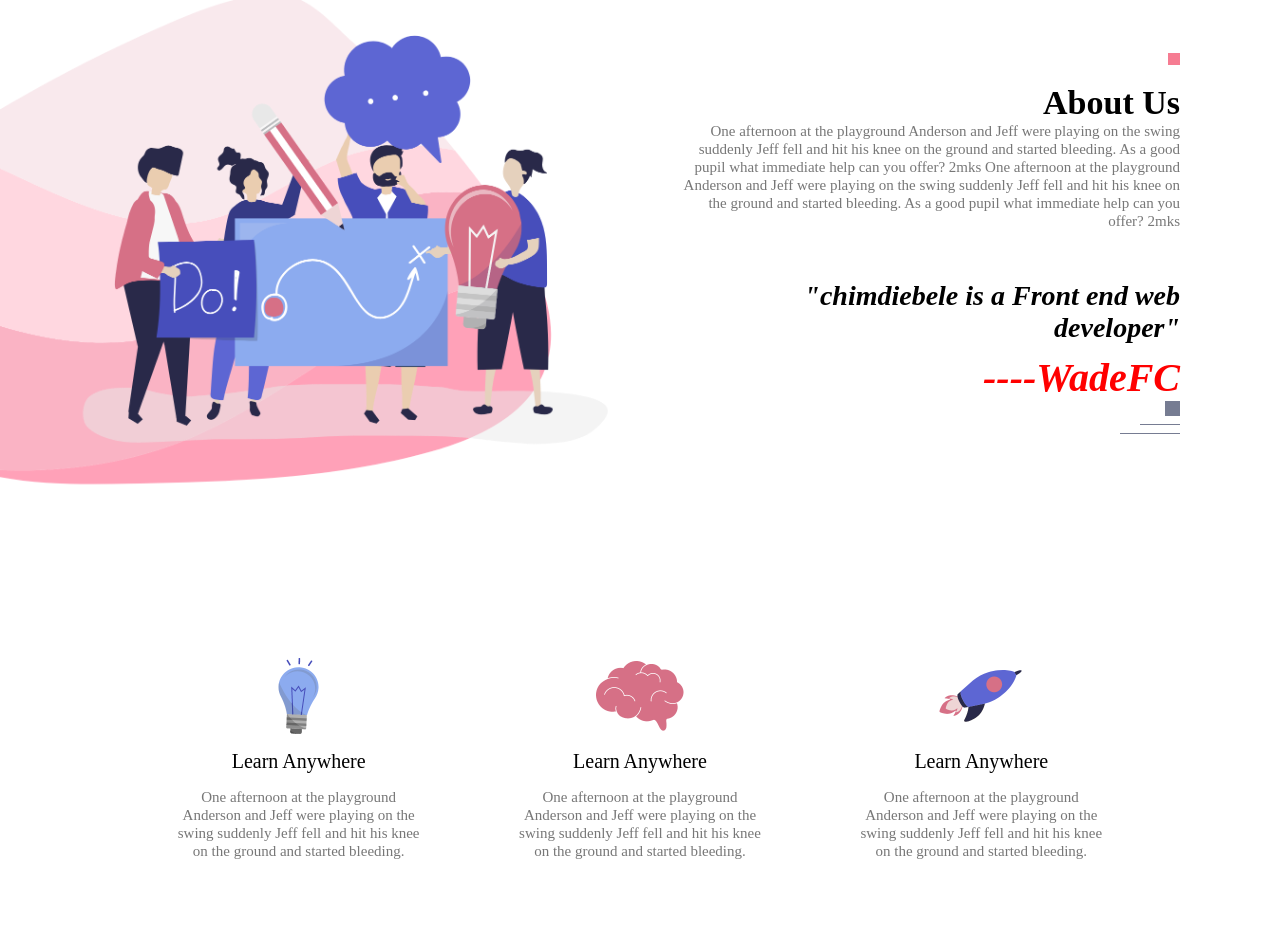
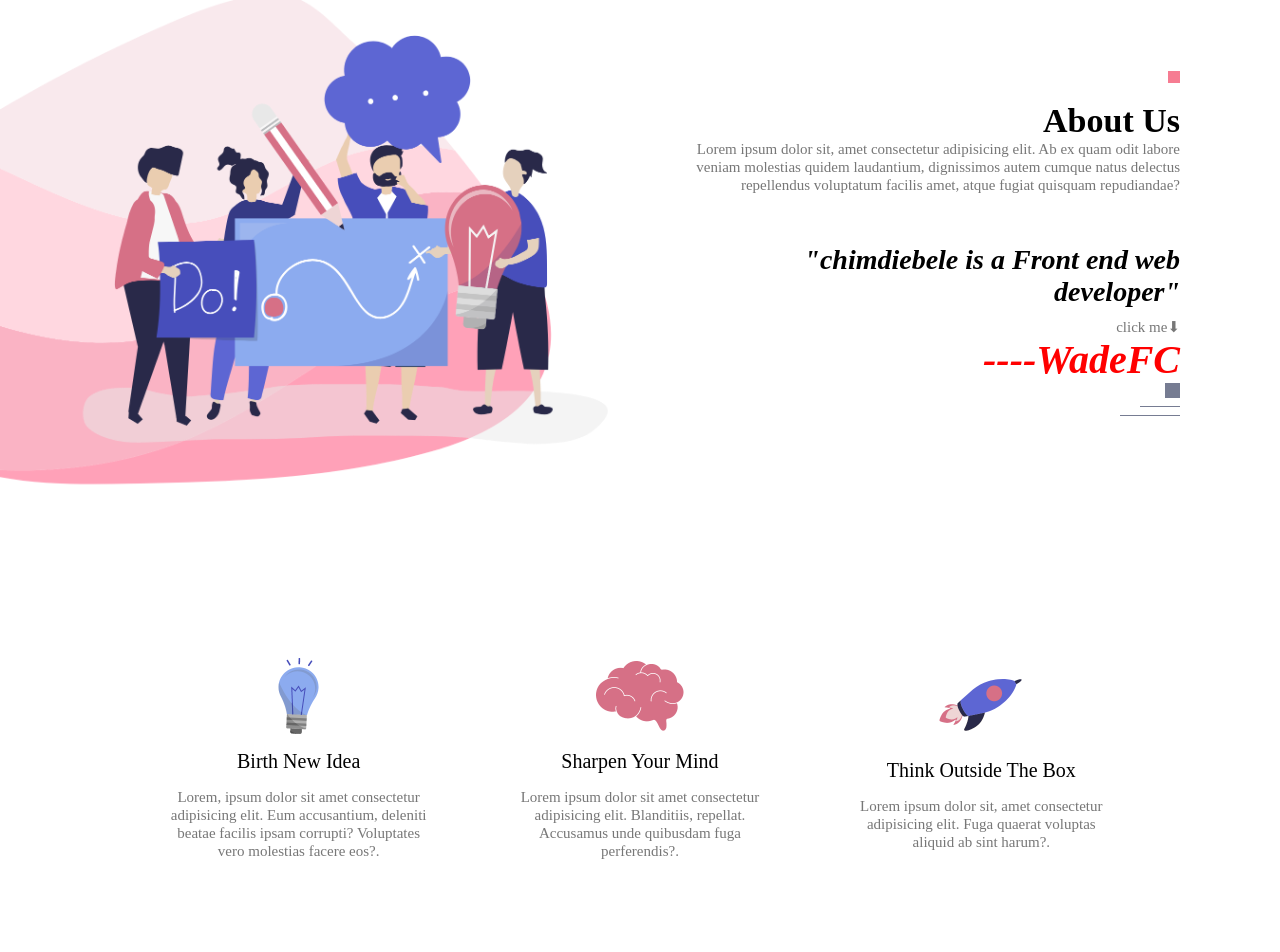
Before and after one commit to WadeFC/Business-Website, a plain HTML site: page index.html in a window 1280 px wide. Shown: the part 920-1872 px from the top of the page. Drawn offline with Linux system fonts and the light colour scheme.

Commit message:
made some changes

```diff
--- a/index.html
+++ b/index.html
@@ -17,7 +17,7 @@
                 </h1>
                 <span class="square"></span>
                 <p>
-                    One afternoon at the playground Anderson and Jeff were playing on the swing suddenly Jeff fell and hit his knee on the ground and started bleeding. As a good pupil what immediate help can you offer? 2mks
+                    Be Guarded Text and Details Here are LOREM TEXT as this is a Demo Website.
                 </p>
                 <button class="btn-common">Read More</button>
                 <div class="line">
@@ -67,11 +67,15 @@
             <span class="square"></span>
             <h1>About Us</h1>
             <p>
-                One afternoon at the playground Anderson and Jeff were playing on the swing suddenly Jeff fell and hit his knee on the ground and started bleeding. As a good pupil what immediate help can you offer? 2mks
-                One afternoon at the playground Anderson and Jeff were playing on the swing suddenly Jeff fell and hit his knee on the ground and started bleeding. As a good pupil what immediate help can you offer? 2mks
+              Lorem ipsum dolor sit, amet consectetur adipisicing elit.
+              Ab ex quam odit labore veniam molestias quidem laudantium,
+              dignissimos autem cumque natus delectus repellendus voluptatum facilis amet,
+              atque fugiat quisquam repudiandae?
             </p>
-            <h2>"chimdiebele is a Front end web developer"</h2>
+            <h2>"chimdiebele is a Front end web developer"</h2> <p>click me⬇</p>
+            <a href="https://www.linkedin.com/in/obi-chijindu-faithful-37176823a/" style="text-decoration: none;">
                 <h3>----WadeFC</h3>
+            </a>
             <div class="line">
                 <span class="line-1"></span><br>
                 <span class="line-2"></span><br>
@@ -86,21 +90,18 @@
     <div class="features-row">
         <div class="feature-col">
             <img src="/images/pic-1.png" alt="">
-            <h4>Learn Anywhere</h4>
-            <p>One afternoon at the playground Anderson and Jeff were playing
-                 on the swing suddenly Jeff fell and hit his knee on the ground and started bleeding.</p>
+            <h4>Birth New Idea</h4>
+            <p>Lorem, ipsum dolor sit amet consectetur adipisicing elit. Eum accusantium, deleniti beatae facilis ipsam corrupti? Voluptates vero molestias facere eos?.</p>
         </div>
         <div class="feature-col">
             <img src="/images/pic-2.png" alt="">
-            <h4>Learn Anywhere</h4>
-            <p>One afternoon at the playground Anderson and Jeff were playing
-                 on the swing suddenly Jeff fell and hit his knee on the ground and started bleeding.</p>
+            <h4>Sharpen Your Mind</h4>
+            <p>Lorem ipsum dolor sit amet consectetur adipisicing elit. Blanditiis, repellat. Accusamus unde quibusdam fuga perferendis?.</p>
         </div>
         <div class="feature-col">
             <img src="/images/pic-3.png" alt="">
-            <h4>Learn Anywhere</h4>
-            <p>One afternoon at the playground Anderson and Jeff were playing
-                on the swing suddenly Jeff fell and hit his knee on the ground and started bleeding.</p>
+            <h4>Think Outside The Box</h4>
+            <p>Lorem ipsum dolor sit, amet consectetur adipisicing elit. Fuga quaerat voluptas aliquid ab sint harum?.</p>
         </div>
     </div>
     <div class="feature-btn">
@@ -119,9 +120,7 @@
             <div class="course-text">
                 <h2>Its all Learnable  <br>trust me  </h2>
                 <span class="square"></span>
-                <p>One afternoon at the playground Anderson and Jeff were playing
-                    One afternoon at the playground Anderson and Jeff were playing
-                on the swing suddenly Jeff fell and hit his knee on the ground and started bleeding.
+                <p>Lorem ipsum dolor sit amet consectetur adipisicing elit. Delectus excepturi aliquam reprehenderit illum tenetur neque, omnis cupiditate nesciunt sit et ex quas quod voluptatum. Molestias eos dignissimos explicabo similique voluptas..
                 </p>
             </div>
             <button class="btn-common">View All Courses</button>
@@ -148,8 +147,7 @@
                 <span class="square"></span>
                 <h1>Limitless learning, <br> limitless possibilities</h1>
                 <p>
-                    One afternoon at the playground Anderson and Jeff were playing on the swing suddenly Jeff fell and hit his knee on the ground and started bleeding. As a good pupil what immediate help can you offer? 2mks
-                    One afternoon at the playground Anderson and Jeff were playing on the swing suddenly Jeff fell and hit his knee on the ground and started bleeding. As a good pupil what immediate help can you offer? 2mks
+                    Lorem ipsum dolor sit amet consectetur adipisicing elit. Similique assumenda molestias dolor consectetur eveniet deserunt? Veritatis nemo quibusdam incidunt quos?
                 </p>
                 <button class="btn-common">Start Free Trial</button>
                 <div class="line">
@@ -230,10 +228,18 @@
 </section>
 
 <div class="social-links">
+    <a href="https://www.linkedin.com/in/obi-chijindu-faithful-37176823a/">
         <img src="/images/facebook.png" alt="">
+    </a>
+    <a href="https://www.linkedin.com/in/obi-chijindu-faithful-37176823a/">
         <img src="/images/instagram.png" alt="">
+    </a>
+    <a href="https://www.linkedin.com/in/obi-chijindu-faithful-37176823a/">
         <img src="/images/linkedin.png" alt="">
+    </a>
+    <a href="https://www.linkedin.com/in/obi-chijindu-faithful-37176823a/">
         <img src="/images/twitter.png" alt="">
+    </a>
 
 </div>
 </body>
--- a/styles.css
+++ b/styles.css
@@ -8,6 +8,10 @@
     background-image: url(/images/background.png);
     background-position: center;
     background-size:cover ;
+}
+button:hover{
+    transition: all 400ms ease;
+    background-color: gray;
 }
 .container{
     margin-left: 100px; ;
@@ -121,6 +125,7 @@ nav ul li a{
 }
 .offers-text{
     text-align: right;
+    padding-right: 70px;
 }
 
 .about-left-col{
```
Lines whose indentation alone changed are shown as unchanged.
